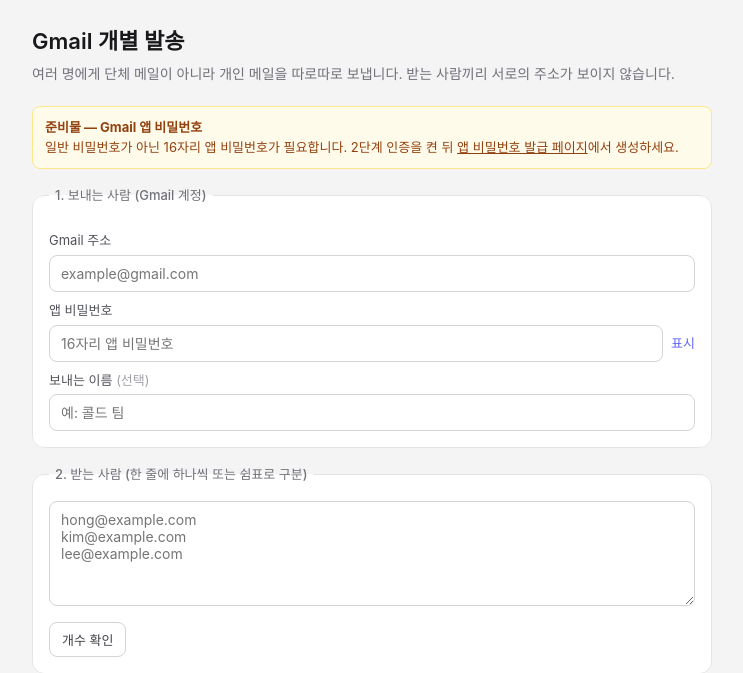
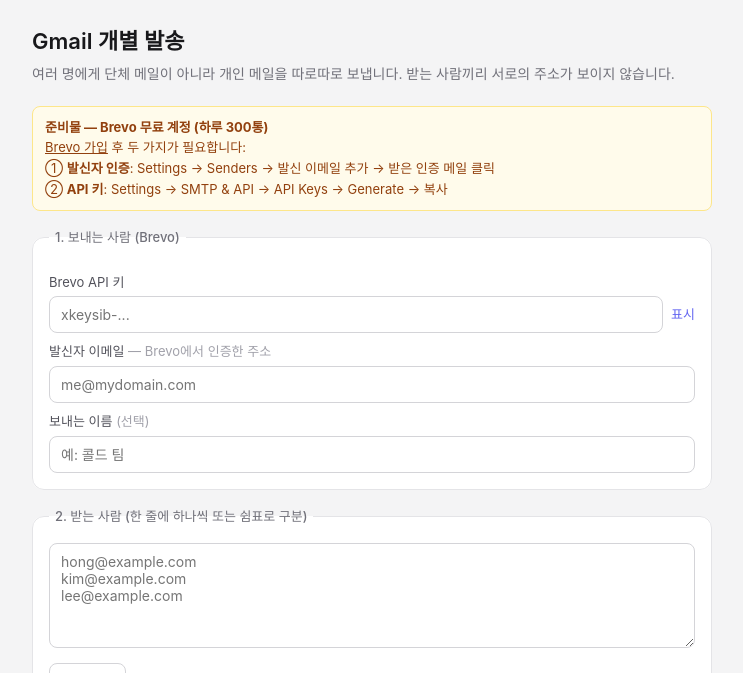
Before and after one commit to lozik-kim/gmail-sender, a Flask app: page / in a window 1280 px wide. Shown: the top 673 px of the page, without its empty margins (268-1011 px from the left). Run offline with Flask 3, Linux system fonts and the light colour scheme.

Commit message:
Add files via upload

```diff
--- a/app.py
+++ b/app.py
@@ -1,45 +1,38 @@
 #!/usr/bin/env python3
 # -*- coding: utf-8 -*-
 """
-Gmail 개별 발송 — 웹 버전 (HTML 메일 + 첨부파일 + 링크 지원)
-- 브라우저에서 접속해 여러 명에게 '개인 메일'을 따로따로 발송합니다.
-- 받는 사람들은 서로의 주소를 볼 수 없습니다.
-- 서식(굵게/색상), 클릭 링크, 구글 드라이브 링크, PC 파일 첨부를 지원합니다.
-- 입력한 Gmail 앱 비밀번호는 서버에 저장하지 않고, 발송에만 한 번 사용됩니다.
+개별 발송 웹앱 — Brevo HTTP API 방식
+- 여러 명에게 '개인 메일'을 따로따로 발송 (수신자끼리 주소 안 보임).
+- 서식(굵게/색상/링크), 구글 드라이브 링크, PC 파일 첨부 지원.
+- Render 무료 서버는 SMTP를 차단하므로, HTTPS로 동작하는 Brevo API를 사용.
+- 입력한 Brevo API 키는 서버에 저장하지 않고 발송에만 사용.
+
+[준비물 — Brevo]
+  1) https://www.brevo.com 무료 가입
+  2) 발신자 인증: Settings → Senders → 발신 이메일 추가 → 인증 메일 클릭
+  3) API 키 발급: Settings → SMTP & API → API Keys → Generate
+  무료 플랜: 하루 300통
 
 로컬 실행:  python3 app.py   →  http://localhost:8000
 """
 
 import os
 import re
-import ssl
 import json
 import time
+import base64
 import html as html_lib
-import smtplib
-from email.mime.text import MIMEText
-from email.mime.base import MIMEBase
-from email.mime.multipart import MIMEMultipart
-from email.header import Header
-from email.utils import formataddr
-from email import encoders
 
+import requests
 from flask import Flask, request, render_template, Response, stream_with_context
 
-try:
-    import certifi
-    _CAFILE = certifi.where()
-except ImportError:
-    _CAFILE = None
-
-SMTP_HOST = "smtp.gmail.com"
-SMTP_PORT = 587
+BREVO_URL = "https://api.brevo.com/v3/smtp/email"
 EMAIL_RE = re.compile(r"[A-Za-z0-9._%+\-]+@[A-Za-z0-9.\-]+\.[A-Za-z]{2,}")
-MAX_RECIPIENTS = 500           # 한 번 요청당 안전 상한
-MAX_TOTAL_BYTES = 25 * 1024 * 1024  # Gmail 첨부 총 용량 한도(약 25MB)
+MAX_RECIPIENTS = 300                 # Brevo 무료 하루 한도에 맞춘 상한
+MAX_TOTAL_BYTES = 10 * 1024 * 1024   # 첨부 총 용량(여유있게 10MB)
 
 app = Flask(__name__)
-app.config["MAX_CONTENT_LENGTH"] = 30 * 1024 * 1024  # 요청 본문 상한
+app.config["MAX_CONTENT_LENGTH"] = 15 * 1024 * 1024
 
 
 def parse_recipients(raw: str):
@@ -53,38 +46,40 @@ def parse_recipients(raw: str):
     return result
 
 
-def html_to_text(html_str: str) -> str:
-    """HTML 본문에서 일반 텍스트 대체본을 간단히 생성(메일 클라이언트 호환용)."""
-    text = re.sub(r"<\s*br\s*/?>", "\n", html_str, flags=re.I)
-    text = re.sub(r"</\s*(div|p|li|tr|h[1-6])\s*>", "\n", text, flags=re.I)
-    text = re.sub(r"<[^>]+>", "", text)
-    text = html_lib.unescape(text)
-    return text.strip()
-
-
 def nl2br_escape(text: str) -> str:
-    """일반 텍스트(서명 등)를 안전한 HTML로 변환."""
     return html_lib.escape(text).replace("\n", "<br>")
 
 
-def build_message(sender, from_name, to_addr, subject, html_body, attachments):
-    msg = MIMEMultipart("mixed")
-    msg["From"] = formataddr((str(Header(from_name, "utf-8")), sender)) if from_name else sender
-    msg["To"] = to_addr
-    msg["Subject"] = Header(subject, "utf-8")
-
-    alt = MIMEMultipart("alternative")
-    alt.attach(MIMEText(html_to_text(html_body) or " ", "plain", "utf-8"))
-    alt.attach(MIMEText(html_body or " ", "html", "utf-8"))
-    msg.attach(alt)
-
-    for fname, data in attachments:
-        part = MIMEBase("application", "octet-stream")
-        part.set_payload(data)
-        encoders.encode_base64(part)
-        part.add_header("Content-Disposition", "attachment", filename=("utf-8", "", fname))
-        msg.attach(part)
-    return msg
+def send_via_brevo(api_key, sender_email, sender_name, to_addr, subject, html_body, attachments):
+    sender = {"email": sender_email}
+    if sender_name:
+        sender["name"] = sender_name
+    payload = {
+        "sender": sender,
+        "to": [{"email": to_addr}],
+        "subject": subject or " ",
+        "htmlContent": html_body or " ",
+    }
+    if attachments:
+        payload["attachment"] = [
+            {"name": fname, "content": base64.b64encode(data).decode("ascii")}
+            for fname, data in attachments
+        ]
+    r = requests.post(
+        BREVO_URL,
+        json=payload,
+        headers={"api-key": api_key, "accept": "application/json",
+                 "content-type": "application/json"},
+        timeout=30,
+    )
+    if r.status_code in (200, 201):
+        return
+    # 오류 메시지 정리
+    try:
+        msg = r.json().get("message", r.text)
+    except Exception:
+        msg = r.text
+    raise RuntimeError(f"{r.status_code}: {msg}")
 
 
 @app.route("/")
@@ -95,22 +90,21 @@ def index():
 @app.route("/send", methods=["POST"])
 def send():
     f = request.form
-    sender = (f.get("sender") or "").strip()
-    password = (f.get("password") or "").replace(" ", "").strip()
+    api_key = (f.get("api_key") or "").strip()
+    sender_email = (f.get("sender") or "").strip()
     from_name = (f.get("from_name") or "").strip()
     subject = (f.get("subject") or "").strip()
     body_html = f.get("body_html") or ""
     signature = (f.get("signature") or "").rstrip()
     recipients = parse_recipients(f.get("recipients") or "")
     try:
-        delay = max(0.0, min(10.0, float(f.get("delay", 1.0))))
+        delay = max(0.0, min(10.0, float(f.get("delay", 0.5))))
     except (TypeError, ValueError):
-        delay = 1.0
+        delay = 0.5
 
     if signature:
         body_html = body_html.rstrip() + "<br><br>-- <br>" + nl2br_escape(signature)
 
-    # 첨부파일을 메모리로 미리 읽음 (스트리밍 응답 전에 요청 컨텍스트에서 처리)
     attachments = []
     total_bytes = 0
     for fs in request.files.getlist("attachments"):
@@ -125,48 +119,40 @@ def send():
 
     @stream_with_context
     def generate():
-        if not sender or not EMAIL_RE.fullmatch(sender):
-            yield event({"type": "error", "msg": "올바른 Gmail 주소를 입력하세요."}); return
-        if not password:
-            yield event({"type": "error", "msg": "앱 비밀번호를 입력하세요."}); return
+        if not api_key:
+            yield event({"type": "error", "msg": "Brevo API 키를 입력하세요."}); return
+        if not sender_email or not EMAIL_RE.fullmatch(sender_email):
+            yield event({"type": "error", "msg": "올바른 발신자 이메일을 입력하세요. (Brevo에서 인증한 주소)"}); return
         if not recipients:
             yield event({"type": "error", "msg": "받는 사람이 없습니다."}); return
         if len(recipients) > MAX_RECIPIENTS:
-            yield event({"type": "error", "msg": f"한 번에 최대 {MAX_RECIPIENTS}명까지 보낼 수 있습니다."}); return
+            yield event({"type": "error", "msg": f"한 번에 최대 {MAX_RECIPIENTS}명까지 보낼 수 있습니다. (Brevo 무료 하루 300통)"}); return
         if total_bytes > MAX_TOTAL_BYTES:
             mb = total_bytes / 1024 / 1024
             yield event({"type": "error",
-                         "msg": f"첨부 용량이 {mb:.1f}MB로 한도(25MB)를 초과했습니다. 큰 파일은 구글 드라이브 링크를 사용하세요."}); return
+                         "msg": f"첨부 용량이 {mb:.1f}MB로 한도(10MB)를 초과했습니다. 큰 파일은 구글 드라이브 링크를 사용하세요."}); return
 
         att_note = f" (첨부 {len(attachments)}개)" if attachments else ""
         yield event({"type": "start", "total": len(recipients), "note": att_note})
+        yield event({"type": "info", "msg": f"Brevo로 발송을 시작합니다.{att_note}"})
 
         success, fail = 0, 0
-        try:
-            context = ssl.create_default_context(cafile=_CAFILE)
-            with smtplib.SMTP(SMTP_HOST, SMTP_PORT, timeout=60) as server:
-                server.starttls(context=context)
-                server.login(sender, password)
-                yield event({"type": "info", "msg": f"로그인 성공. 발송을 시작합니다.{att_note}"})
-
-                for i, to_addr in enumerate(recipients, 1):
-                    try:
-                        msg = build_message(sender, from_name, to_addr, subject, body_html, attachments)
-                        server.sendmail(sender, [to_addr], msg.as_string())
-                        success += 1
-                        yield event({"type": "ok", "i": i, "addr": to_addr})
-                    except Exception as e:
-                        fail += 1
-                        yield event({"type": "fail", "i": i, "addr": to_addr, "msg": str(e)})
-                    if delay and i < len(recipients):
-                        time.sleep(delay)
-
-        except smtplib.SMTPAuthenticationError:
-            yield event({"type": "error",
-                         "msg": "로그인 실패: 일반 비밀번호가 아닌 '앱 비밀번호'를 사용하세요. (2단계 인증 필요)"})
-            return
-        except Exception as e:
-            yield event({"type": "error", "msg": f"오류: {e}"}); return
+        for i, to_addr in enumerate(recipients, 1):
+            try:
+                send_via_brevo(api_key, sender_email, from_name, to_addr,
+                               subject, body_html, attachments)
+                success += 1
+                yield event({"type": "ok", "i": i, "addr": to_addr})
+            except Exception as e:
+                fail += 1
+                emsg = str(e)
+                if emsg.startswith("401"):
+                    emsg = "API 키가 올바르지 않습니다."
+                elif "sender" in emsg.lower() and ("not" in emsg.lower() or "valid" in emsg.lower()):
+                    emsg = "발신자 이메일이 Brevo에서 인증되지 않았습니다. (Settings → Senders 확인)"
+                yield event({"type": "fail", "i": i, "addr": to_addr, "msg": emsg})
+            if delay and i < len(recipients):
+                time.sleep(delay)
 
         yield event({"type": "done", "success": success, "fail": fail})
 
--- a/requirements.txt
+++ b/requirements.txt
@@ -1,3 +1,3 @@
 Flask==3.0.3
 gunicorn==23.0.0
-certifi==2024.8.30
+requests==2.32.3
--- a/templates/index.html
+++ b/templates/index.html
@@ -59,20 +59,21 @@
   <p class="sub">여러 명에게 단체 메일이 아니라 개인 메일을 따로따로 보냅니다. 받는 사람끼리 서로의 주소가 보이지 않습니다.</p>
 
   <div class="notice">
-    <strong>준비물 — Gmail 앱 비밀번호</strong><br>
-    일반 비밀번호가 아닌 16자리 앱 비밀번호가 필요합니다.
-    2단계 인증을 켠 뒤 <a href="https://myaccount.google.com/apppasswords" target="_blank" rel="noopener">앱 비밀번호 발급 페이지</a>에서 생성하세요.
+    <strong>준비물 — Brevo 무료 계정 (하루 300통)</strong><br>
+    <a href="https://www.brevo.com" target="_blank" rel="noopener">Brevo 가입</a> 후 두 가지가 필요합니다:<br>
+    ① <strong>발신자 인증</strong>: Settings → Senders → 발신 이메일 추가 → 받은 인증 메일 클릭<br>
+    ② <strong>API 키</strong>: Settings → SMTP &amp; API → API Keys → Generate → 복사
   </div>
 
   <fieldset>
-    <legend>1. 보내는 사람 (Gmail 계정)</legend>
-    <label>Gmail 주소</label>
-    <input type="email" id="sender" placeholder="example@gmail.com" autocomplete="username">
-    <label>앱 비밀번호</label>
+    <legend>1. 보내는 사람 (Brevo)</legend>
+    <label>Brevo API 키</label>
     <div class="row">
-      <input type="password" id="password" placeholder="16자리 앱 비밀번호" autocomplete="off">
+      <input type="password" id="apikey" placeholder="xkeysib-..." autocomplete="off">
       <span class="pw-toggle" id="pwToggle">표시</span>
     </div>
+    <label>발신자 이메일 <span class="muted">— Brevo에서 인증한 주소</span></label>
+    <input type="email" id="sender" placeholder="me@mydomain.com" autocomplete="username">
     <label>보내는 이름 <span class="muted">(선택)</span></label>
     <input type="text" id="fromName" placeholder="예: 콜드 팀">
   </fieldset>
@@ -144,7 +145,7 @@ function parseEmails(raw) {
 
 /* 비밀번호 표시 */
 $("pwToggle").onclick = () => {
-  const p = $("password");
+  const p = $("apikey");
   if (p.type === "password") { p.type = "text"; $("pwToggle").textContent = "숨김"; }
   else { p.type = "password"; $("pwToggle").textContent = "표시"; }
 };
@@ -247,13 +248,13 @@ function logLine(html, cls) {
 
 /* ===== 발송 ===== */
 $("sendBtn").onclick = async () => {
+  const apikey = $("apikey").value.trim();
   const sender = $("sender").value.trim();
-  const password = $("password").value;
   const emails = parseEmails($("recipients").value);
   const bodyHtml = editor.innerHTML.trim();
 
-  if (!sender) return alert("Gmail 주소를 입력하세요.");
-  if (!password) return alert("앱 비밀번호를 입력하세요.");
+  if (!apikey) return alert("Brevo API 키를 입력하세요.");
+  if (!sender) return alert("발신자 이메일을 입력하세요. (Brevo에서 인증한 주소)");
   if (emails.length === 0) return alert("받는 사람이 없습니다.");
 
   let totalBytes = attachedFiles.reduce((s, f) => s + f.size, 0);
@@ -264,8 +265,8 @@ $("sendBtn").onclick = async () => {
   localStorage.setItem(SIG_KEY, $("signature").value);
 
   const fd = new FormData();
+  fd.append("api_key", apikey);
   fd.append("sender", sender);
-  fd.append("password", password);
   fd.append("from_name", $("fromName").value);
   fd.append("subject", $("subject").value);
   fd.append("body_html", bodyHtml);
```
